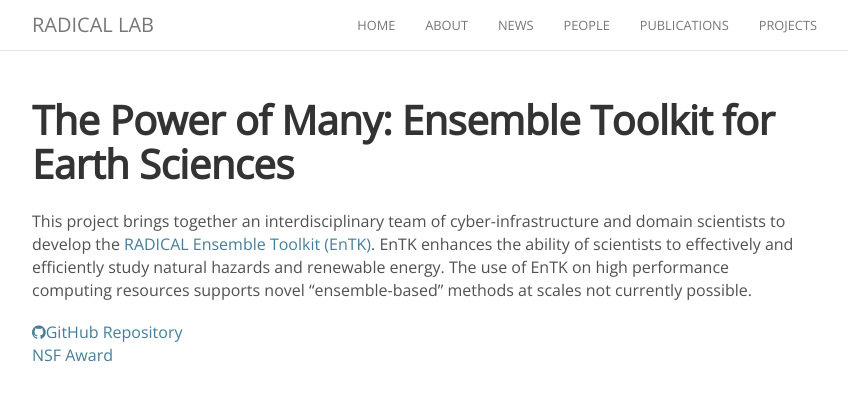
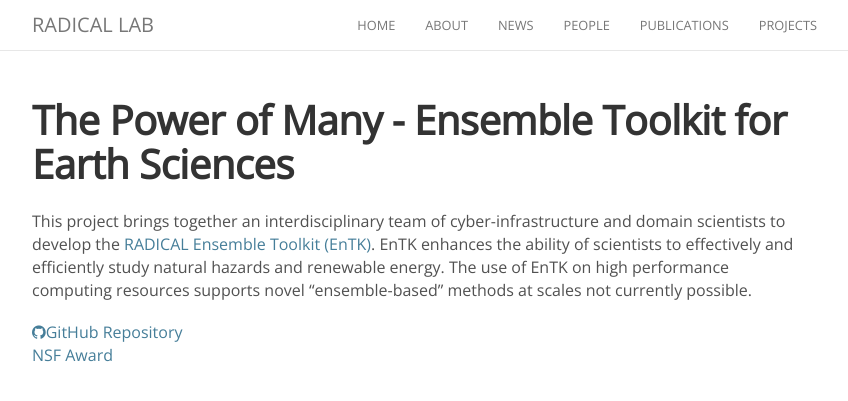
Before and after one commit to seymaguleryuz/radical-group.github.io, a Jekyll site: the page built from _projects/power_of_many.md, in a window 1280 px wide. Shown: the top 401 px of the page, without its empty margins (223-1071 px from the left). Built offline with Jekyll 4.4.1, drawn with Linux system fonts in a browser that asks for light colours; nearby versions of some CDN libraries.

Commit message:
Hotfix typo

```diff
--- a/_projects/power_of_many.md
+++ b/_projects/power_of_many.md
@@ -1,5 +1,5 @@
 ---
-title: "The Power of Many: Ensemble Toolkit for Earth Sciences"
+title: "The Power of Many - Ensemble Toolkit for Earth Sciences"
 collection: projects
 permalink: /projects/power_of_many
 abstract: "Enabling ensemble programming for simulating and analyzing climatic models and seismic wave data."
```
